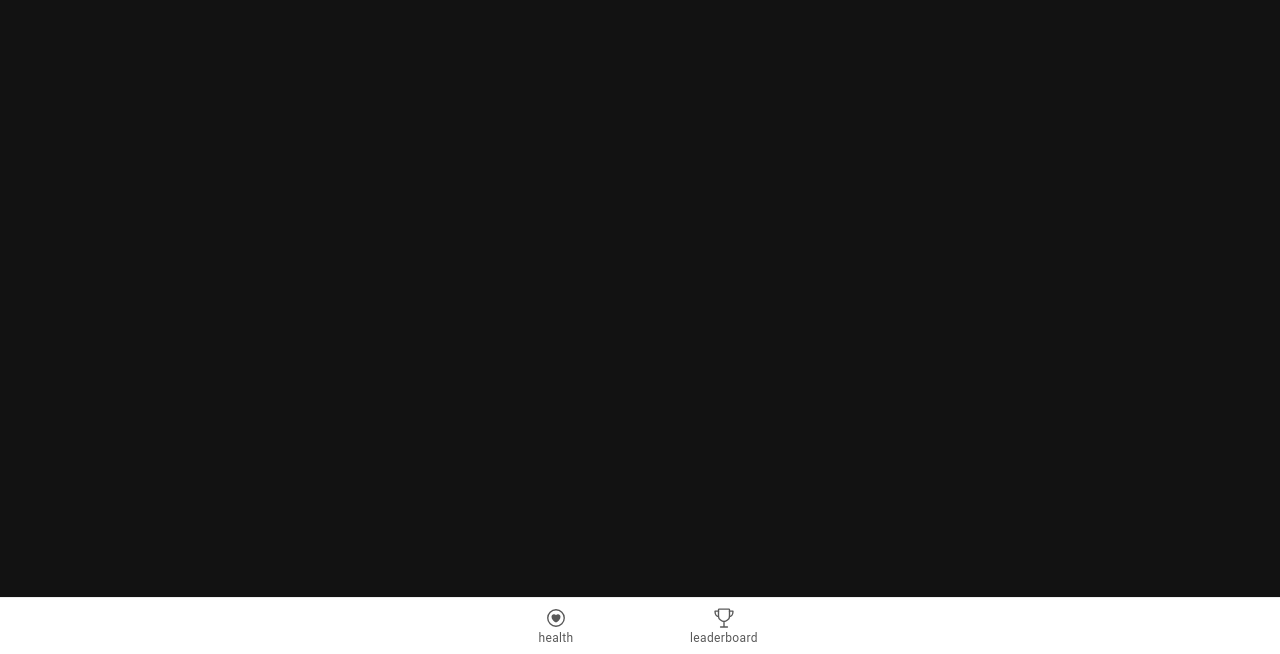
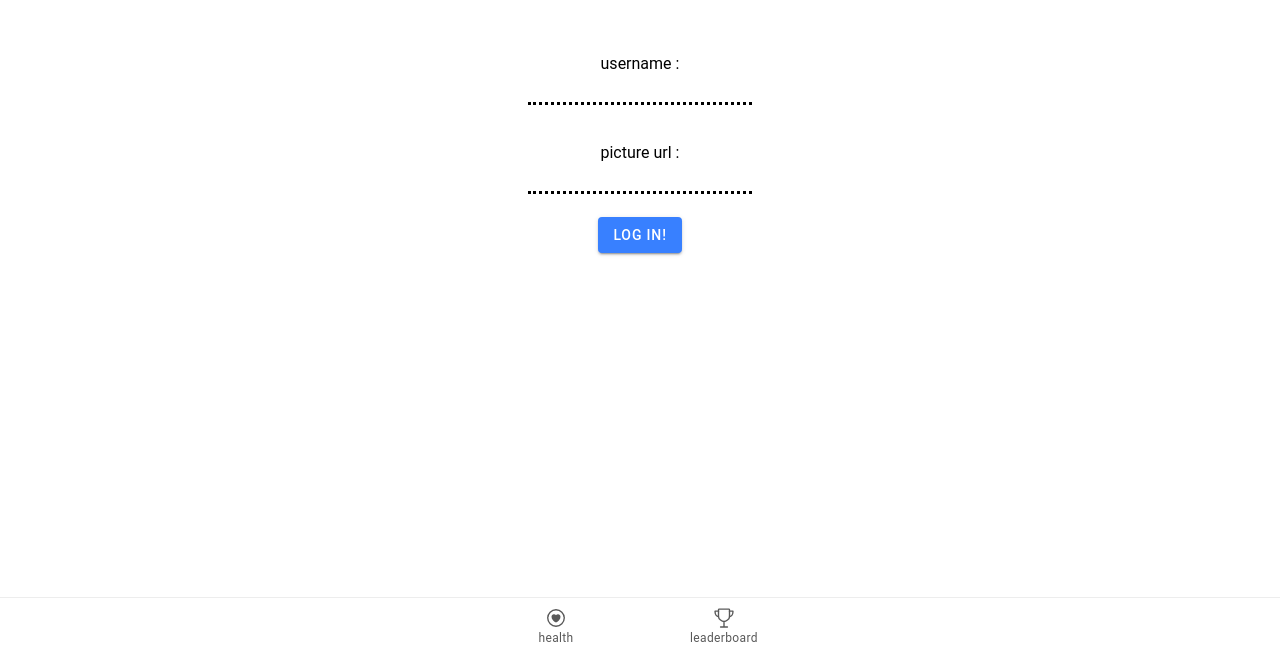
Before and after one commit to DarknessRisesFromBelow/stepper, a React (Create React App) app in the folder frontend/stepper/: page /login in a window 1280 px wide. Shown: the part 146-800 px from the top of the page. Built offline with nearby package versions, Linux system fonts and the light colour scheme; no server answers.

Commit message:
dotnet server issues, not sending response

```diff
--- a/frontend/stepper/src/App.tsx
+++ b/frontend/stepper/src/App.tsx
@@ -14,6 +14,7 @@ import { IonReactRouter } from '@ionic/react-router';
 import { heartCircleOutline, walk, trophyOutline } from 'ionicons/icons';
 import Tab1 from './pages/Tab1';
 import Tab2 from './pages/Tab2';
+import Login from './pages/login'
 
 /* Core CSS required for Ionic components to work properly */
 import '@ionic/react/css/core.css';
@@ -35,13 +36,15 @@ import '@ionic/react/css/display.css';
 import './theme/variables.css';
 
 setupIonicReact();
-fetch("https://arriving-strictly-halibut.ngrok-free.app/CreateUserNAME1,https://www.law.berkeley.edu/wp-content/uploads/2015/04/Blank-profile.png");
 
 const App: React.FC = () => (
   <IonApp>
     <IonReactRouter>
       <IonTabs>
         <IonRouterOutlet>
+          <Route exact path="/login">
+            <Login />
+          </Route>
           <Route exact path="/tab1">
             <Tab1 />
           </Route>
@@ -49,7 +52,7 @@ const App: React.FC = () => (
             <Tab2 />
           </Route>
           <Route exact path="/">
-            <Redirect to="/tab1" />
+            <Redirect to="/login" />
           </Route>
         </IonRouterOutlet>
         <IonTabBar slot="bottom">
--- a/frontend/stepper/src/pages/Tab1.tsx
+++ b/frontend/stepper/src/pages/Tab1.tsx
@@ -6,12 +6,6 @@ import Steps from '../components/steps'
 
 
 const Tab1: React.FC = () => {
-  useEffect(()=>
-  {
-      fetch("https://arriving-strictly-halibut.ngrok-free.app/CreateUserNAME1,https://www.law.berkeley.edu/wp-content/uploads/2015/04/Blank-profile.png");
-  })
-
-
   return (
     <IonPage>
       <IonContent fullscreen>
--- a/frontend/stepper/src/pages/Tab2.tsx
+++ b/frontend/stepper/src/pages/Tab2.tsx
@@ -11,7 +11,6 @@ global.shouldUpdate = false;
 
 const Tab2: React.FC = () => {
   useEffect(()=>{
-      fetch("https://arriving-strictly-halibut.ngrok-free.app/CreateUserNAME1,https://www.law.berkeley.edu/wp-content/uploads/2015/04/Blank-profile.png");
       console.log("something changed")
     })
 
--- /dev/null
+++ b/frontend/stepper/src/pages/login.css
@@ -0,0 +1,23 @@
+#container
+{
+	display:flex;
+	flex-direction: column;
+	justify-content: center;
+	align-items: center;
+	position: absolute;
+	top: 25vh;
+	left: 25vw;
+	width: 50vw;
+}
+
+#container input
+{
+	border-style: dotted;
+	border-width: 3px;
+	border-color: var(--color);
+	border-top: none;
+	border-left: none;
+	border-right: none;
+	height: 4vh;
+	background-color: transparent;
+}
--- /dev/null
+++ b/frontend/stepper/src/pages/login.tsx
@@ -0,0 +1,26 @@
+import React, {useEffect} from 'react';
+import { IonContent, IonHeader, IonButton, IonPage, IonTitle, IonToolbar } from '@ionic/react';
+import './login.css';
+
+
+const Login: React.FC = () => {
+  return (
+    <IonPage>
+      <IonContent fullscreen>
+        <div id="container">
+        <label>username : </label>
+        <input type="text" id="input1"/>
+        <br></br>
+        <br></br>
+        <label>picture url : </label>
+        <input type="text" id="input2"/>
+        <br></br>
+        <IonButton onClick={()=>{fetch("https://arriving-strictly-halibut.ngrok-free.app/CreateUser" + (document.getElementById("input1") as HTMLInputElement)?.value + "," + (document.getElementById("input2") as HTMLInputElement)?.value, {method: 'GET',headers: {"ngrok-skip-browser-warning": "69420",},})}}> Log In! </IonButton>
+        </div>
+      </IonContent>
+    </IonPage>
+  );
+};
+
+
+export default Login;
```
